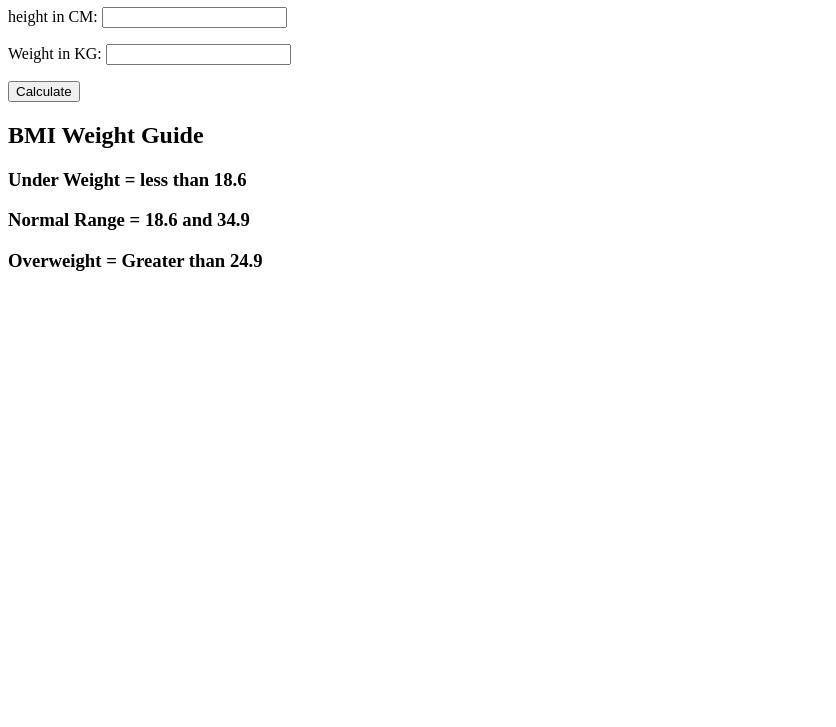
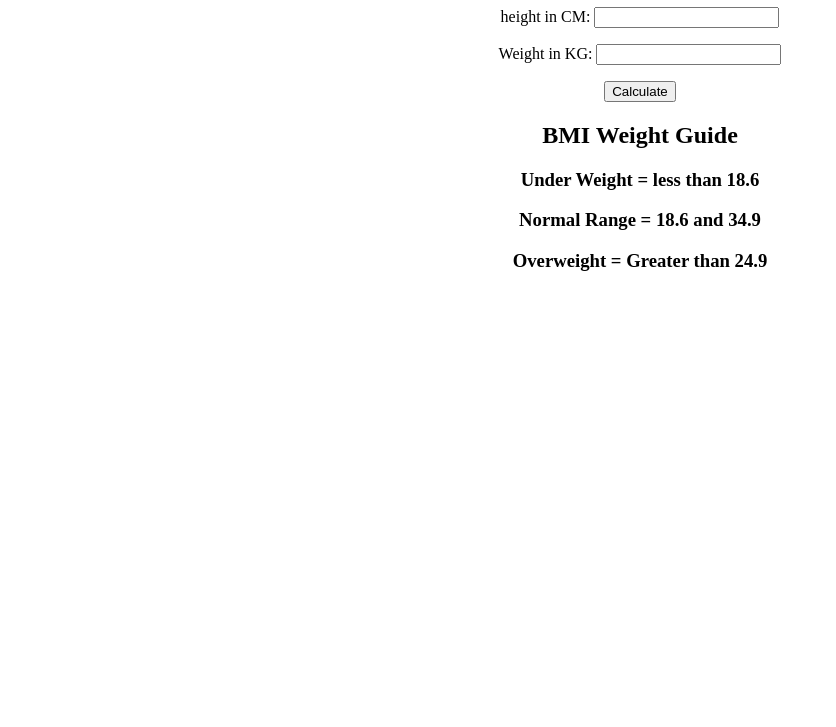
Before and after one commit to Fenilpen/js-hindi-youtube, a plain HTML site: page 07_BMI_calculator/index.html in a window 1280 px wide. Shown: the part 73-800 px from the top of the page, without its empty margins (0-836 px from the left). Drawn offline with Linux system fonts and the light colour scheme.

Commit message:
Update index.html

```diff
--- a/07_BMI_calculator/index.html
+++ b/07_BMI_calculator/index.html
@@ -7,20 +7,19 @@
     <link rel="stylesheet" href="index.css">
 </head>
 <body>
+    <div id="main">
     <h1>BMI calculator</h1>
     <form>
-
     <p> <lable>height in CM:</lable> <input type="text" id="height"></p>
     <p> <lable>Weight in KG:</lable> <input type="text" id="weight"></p>
-
     <button>Calculate</button>
-
     <div id="result"></div>
     <h2>BMI Weight Guide</h2>
     <h3>Under Weight = less than 18.6</h3>
     <h3>Normal Range = 18.6 and 34.9</h3>
     <h3>Overweight = Greater than 24.9</h3>
     </form>
+    </div>
 </body>
 <script src="index.js"></script>
 </html>
```
